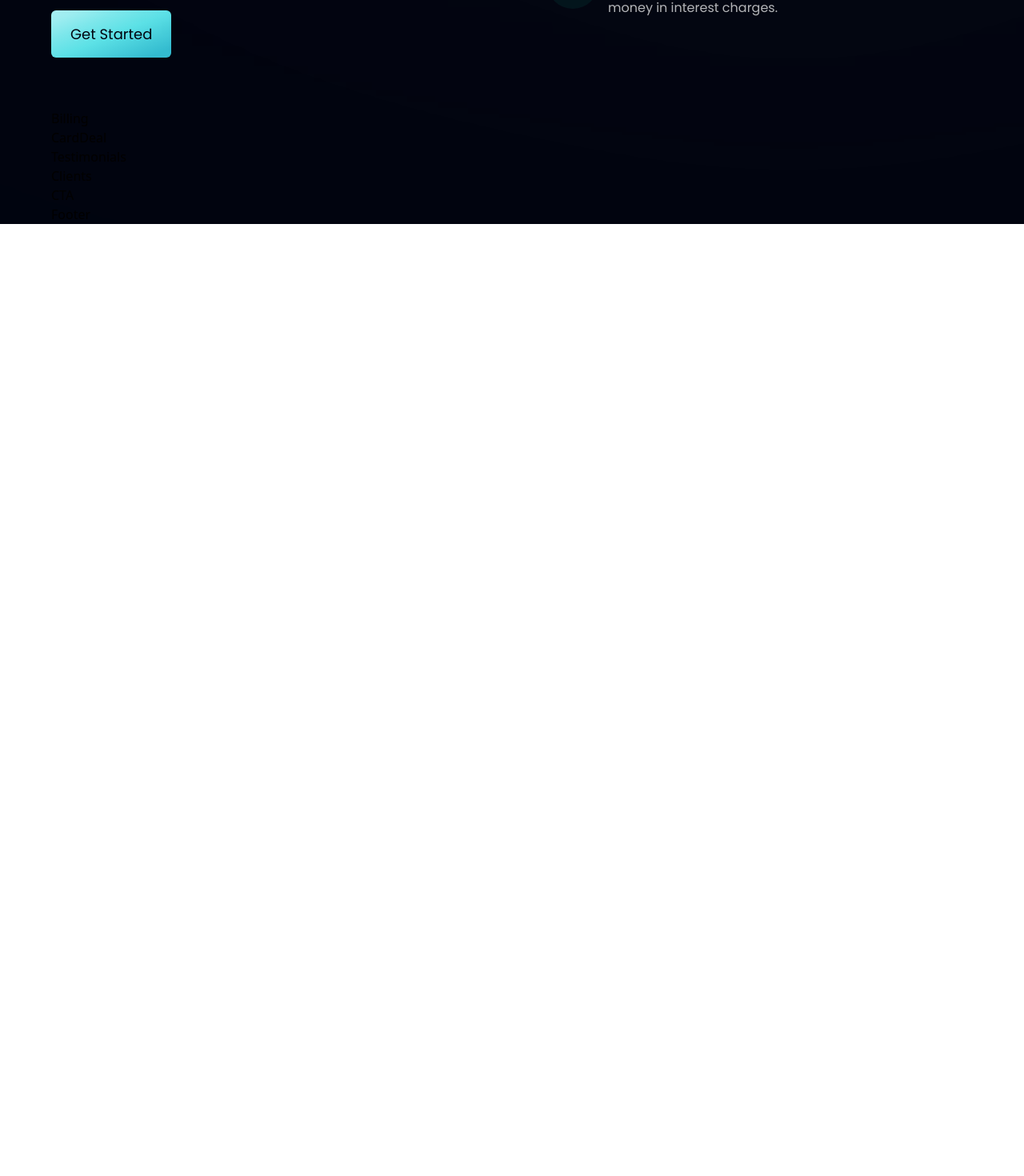
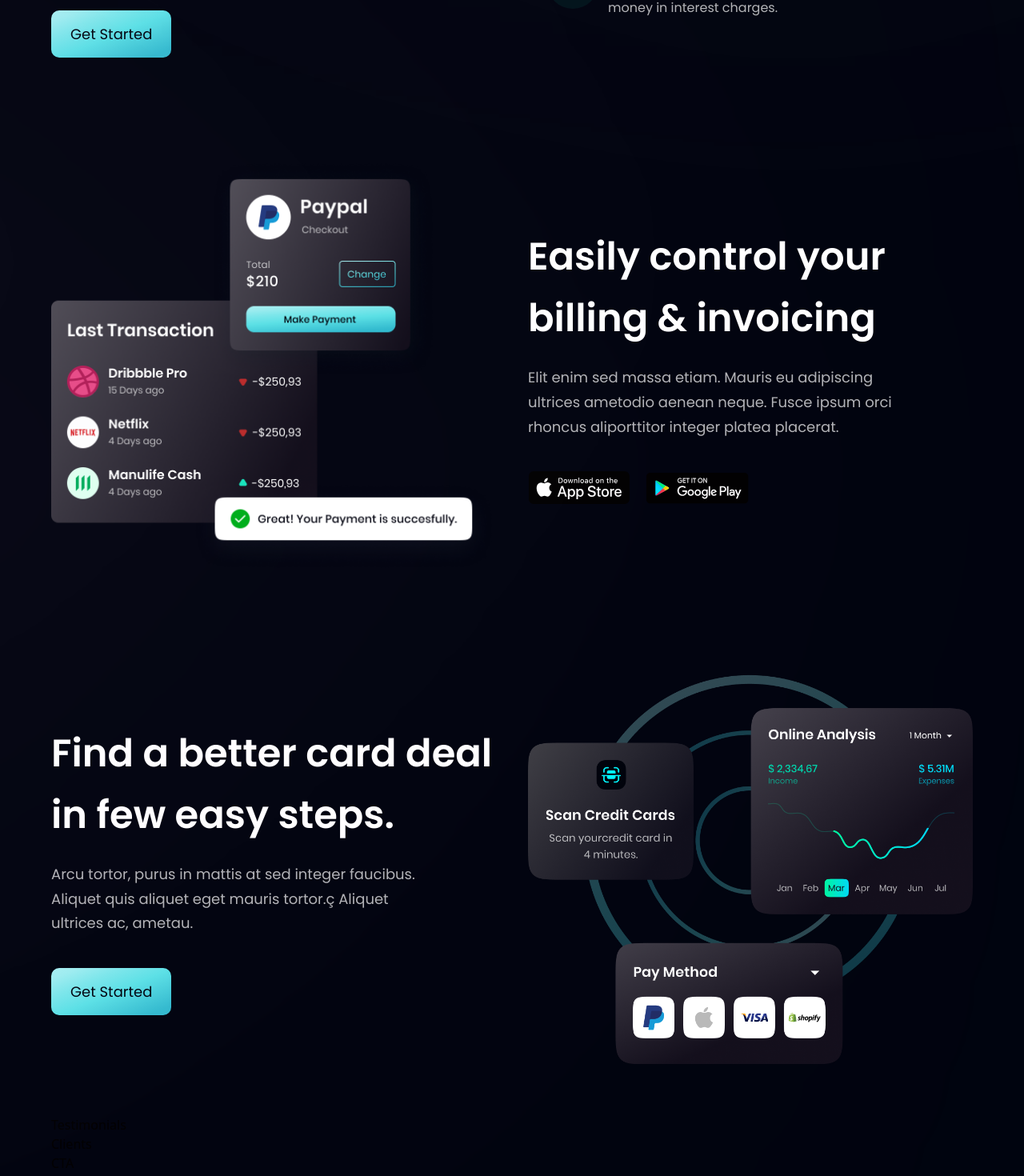
Before and after one commit to ijanhv/Bank-app, a React (Vite) app: page / in a window 1280 px wide. Shown: the part 1417-2887 px from the top of the page at 80% size. Before the commit the page ends 1697 px from the top, so only its background shows below. Built offline with nearby package versions, Linux system fonts and the light colour scheme.

Commit message:
added billing and card deal components

```diff
--- a/src/components/Billing.jsx
+++ b/src/components/Billing.jsx
@@ -1,9 +1,36 @@
 import React from 'react'
+import { apple, bill, google } from '../assets';
+import styles, { layout } from '../style';
 
-const Billing = () => {
-  return (
-    <div>Billing</div>
+const Billing = () => (
+    <section id="product" className={layout.sectionReverse}>
+      <div className={layout.sectionImgReverse} >
+      <img src={bill} alt="billing" className="w-[100%] h-[100%] relative z-[5]" />
+
+        {/* gradient start */}
+        <div className="absolute z-[3] -left-1/2 top-0 w-[50%] h-[50%] rounded-full white__gradient" />
+        <div className="absolute z-[0] w-[50%] h-[50%] -left-1/2 bottom-0 rounded-full pink__gradient" />
+        {/* gradient end */}
+        </div>
+
+        <div className={layout.sectionInfo}>
+        <h2 className={styles.heading2}>
+          Easily control your <br className="sm:block hidden" /> billing &
+          invoicing
+        </h2>
+        <p className={`${styles.paragraph} max-w-[470px] mt-5`}>
+          Elit enim sed massa etiam. Mauris eu adipiscing ultrices ametodio
+          aenean neque. Fusce ipsum orci rhoncus aliporttitor integer platea
+          placerat.
+        </p>
+
+        <div className='flex flex-row flex-wrap sm:mt-10 mt-6'>
+          <img src={apple} alt="apple_store" className='w-[128px] h-[42px] object-contain mr-5 cursor-pointer'/>
+          <img src={google} alt="google_play" className='w-[128px] h-[42px] object-contain cursor-pointer'/>
+        </div>
+      </div>
+    </section>
   )
-}
+
 
 export default Billing
--- a/src/components/Button.jsx
+++ b/src/components/Button.jsx
@@ -2,7 +2,7 @@
 
 const Button = ({ styles }) => {
   return (
-    <button type="button" className={`py-4 px-6 bg-blue-gradient font-poppins font-md text-[18px] text-primary outline-none rounded-md ${styles}`}>
+    <button type="button" className={`py-4 px-6 bg-blue-gradient font-poppins font-md text-[18px] text-primary outline-none rounded-[10px] ${styles}`}>
       Get Started
     </button>
   )
--- a/src/components/CardDeal.jsx
+++ b/src/components/CardDeal.jsx
@@ -1,9 +1,25 @@
 import React from 'react'
+import { card } from '../assets'
+import styles, { layout } from '../style'
+import Button from './Button'
 
-const CardDeal = () => {
-  return (
-    <div>CardDeal</div>
+const CardDeal = () => (
+    <section className={layout.section}>
+      <div className={layout.sectionInfo}>
+        <h2 className={styles.heading2}>Find a better card deal <br className='sm:block hidden'/> in few easy steps.</h2>
+        <p className={`${styles.paragraph} max-w-[470px] mt-5`}>Arcu tortor, purus in mattis at sed integer faucibus. Aliquet quis aliquet eget mauris tortor.ç Aliquet ultrices ac, ametau.</p>
+        <Button styles="mt-10" />
+
+      </div>
+
+      <div className={layout.sectionImg}>
+        <img src={card} alt="card" className="w-[100%] h-[100%]" />
+
+      </div>
+
+
+    </section>
   )
-}
+
 
 export default CardDeal
```
